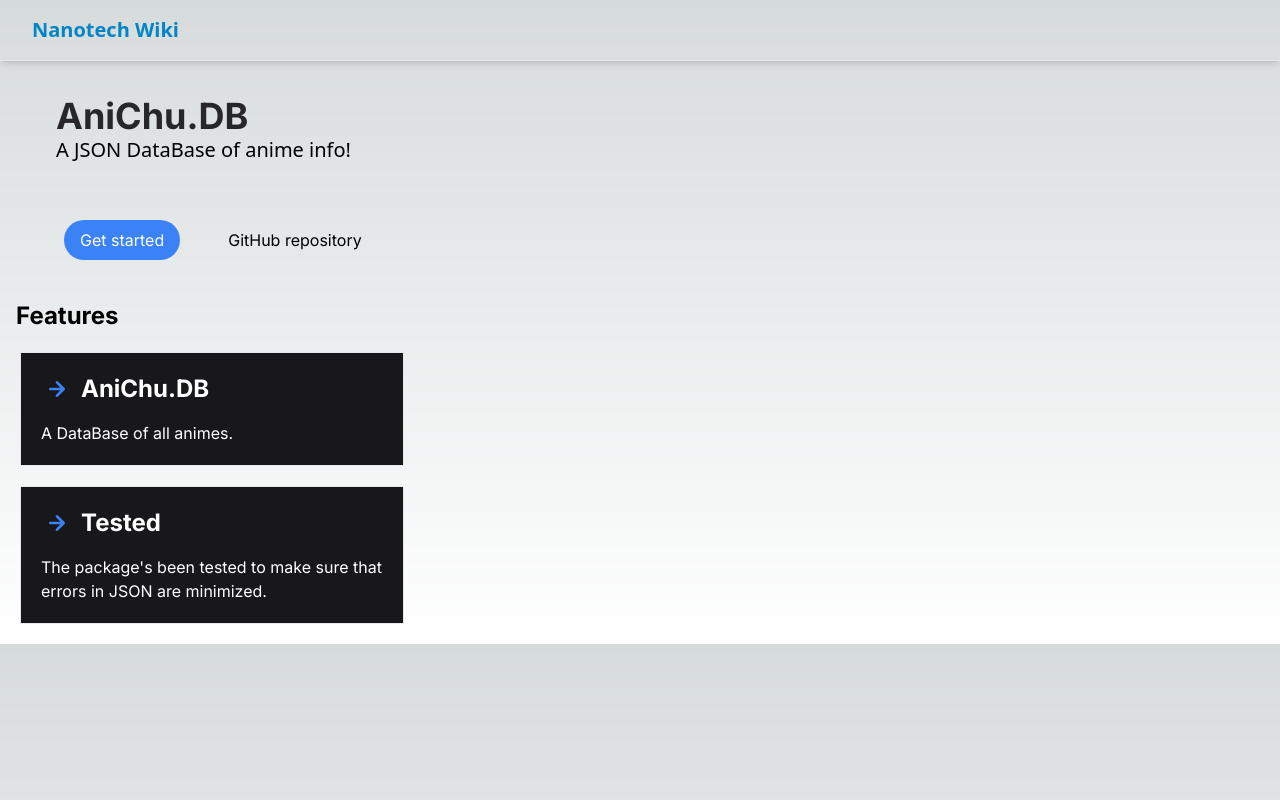
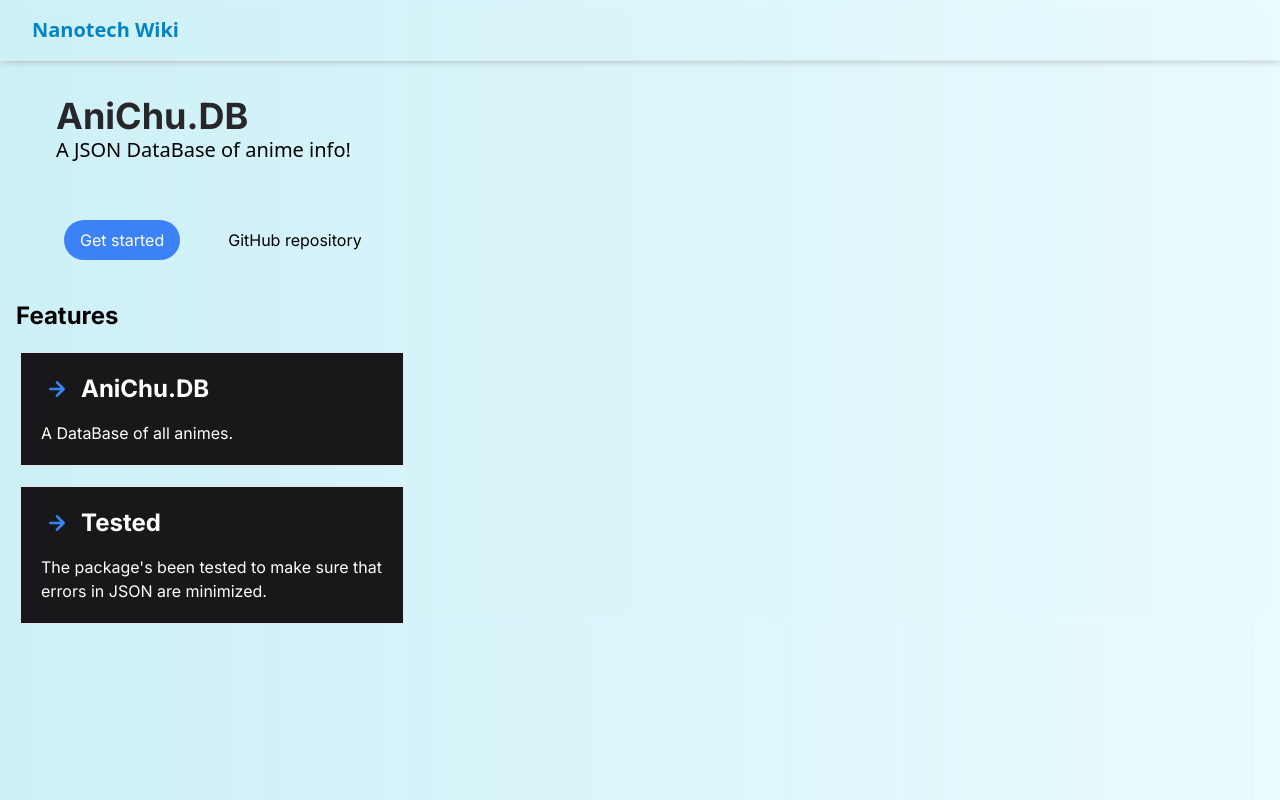
Before and after one commit to NanotechPikachu/Next, a Next.js app: page / in a window 1280 px wide. Built offline with nearby package versions, Linux system fonts and the light colour scheme.

Commit message:
Update globals.css

```diff
--- a/src/app/globals.css
+++ b/src/app/globals.css
@@ -2,32 +2,8 @@
 @tailwind components;
 @tailwind utilities;
 
-:root {
-  --foreground-rgb: 0, 0, 0;
-  --background-start-rgb: 214, 219, 220;
-  --background-end-rgb: 255, 255, 255;
-}
-
-@media (prefers-color-scheme: dark) {
-  :root {
-    --foreground-rgb: 255, 255, 255;
-    --background-start-rgb: 0, 0, 0;
-    --background-end-rgb: 0, 0, 0;
+@layer base {
+  body {
+    @apply bg-gradient-to-r from-cyan-500/20 to-cyan-400/10 backdrop-blur-sm text-base;
   }
 }
-
-body {
-  color: rgb(var(--foreground-rgb));
-  background: linear-gradient(
-      to bottom,
-      transparent,
-      rgb(var(--background-end-rgb))
-    )
-    rgb(var(--background-start-rgb));
-}
-
-@layer utilities {
-  .text-balance {
-    text-wrap: balance;
-  }
-}
```
